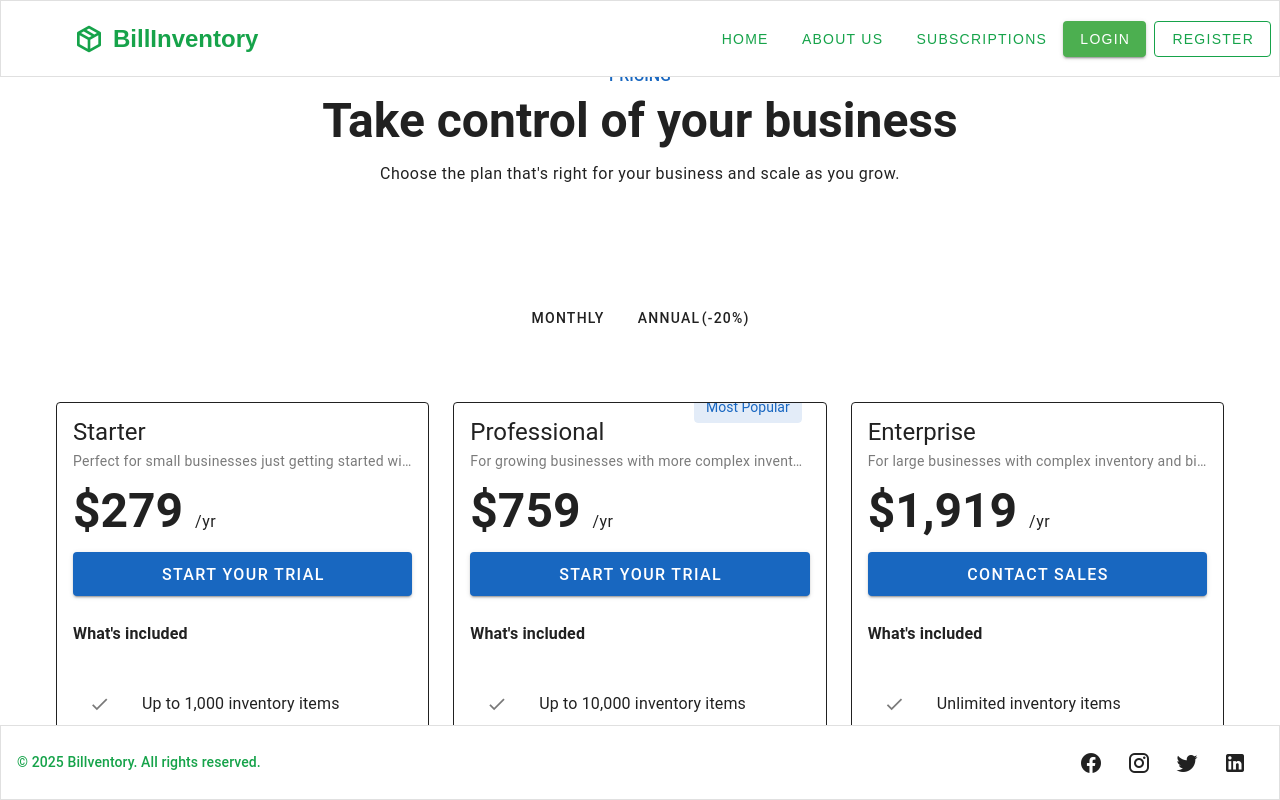
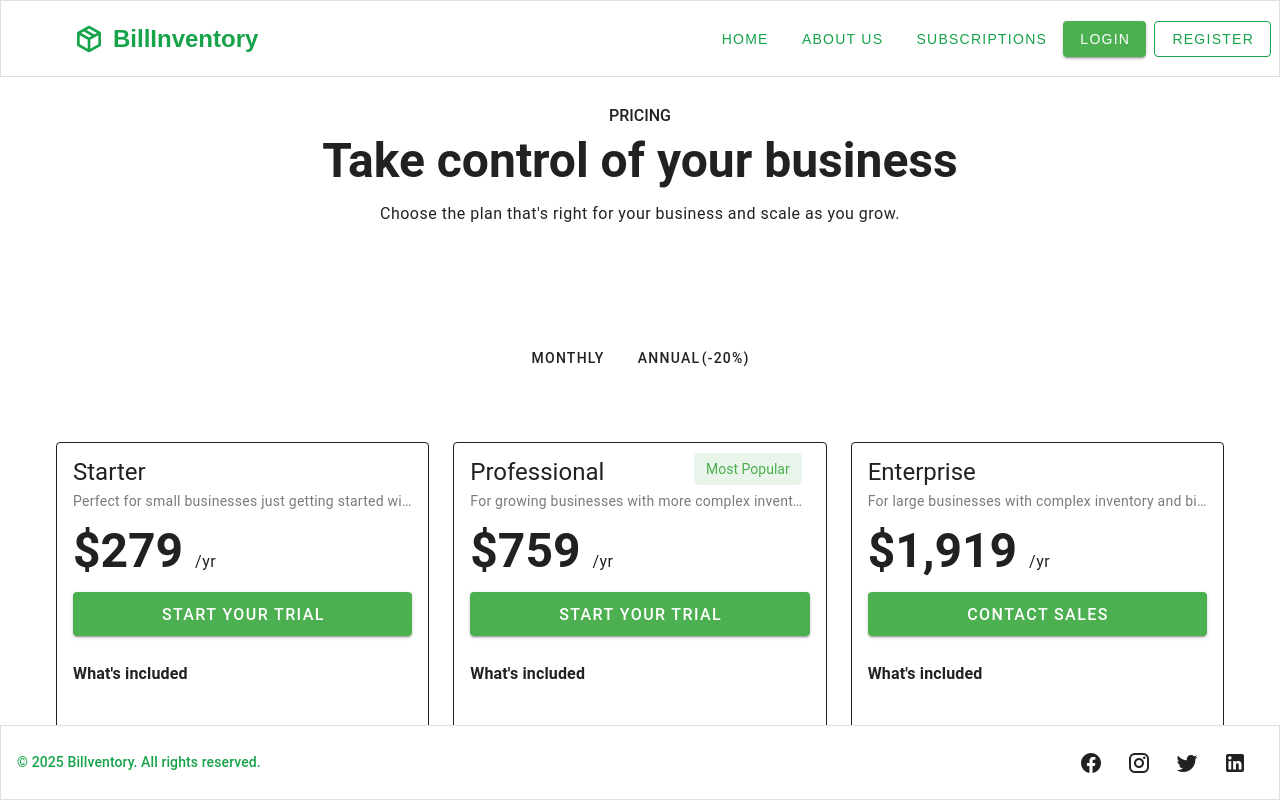
Before and after one commit to yash-jakasaniya-fero/Billventory, a Vue app in the folder frontend/: page /subscriptions in a window 1280 px wide. Shown: the top 800 px of the page. Built offline with nearby package versions, Linux system fonts and the light colour scheme.

Commit message:
Color Chnage in icon and card

```diff
--- a/frontend/src/layouts/HomePageLayout.vue
+++ b/frontend/src/layouts/HomePageLayout.vue
@@ -1,5 +1,5 @@
 <template>
-  <v-app>
+  <v-app class="pa-10">
     <v-app-bar app fixed flat height="75" class="shared-bar border">
       <v-list-item class="justify-center">
         <!-- <img src="/App_logo.ico" style="width: 200px;" /> -->
--- a/frontend/src/views/AboutUs.vue
+++ b/frontend/src/views/AboutUs.vue
@@ -117,7 +117,7 @@
     <v-container fluid class="py-12 bg-primary-lighten-5">
         <v-row justify="center">
             <v-col cols="12" md="10" lg="8" class="text-center">
-                <span class="text-uppercase text-primary font-weight-medium">Our Team</span>
+                <span class="text-uppercase text-green-600 font-weight-medium">Our Team</span>
                 <h2 class="text-h4 font-weight-bold mt-2 mb-3">
                     The people behind Billventory
                 </h2>
@@ -198,8 +198,8 @@
                 <v-list>
                     <v-list-item>
                         <template v-slot:prepend>
-                            <v-avatar color="primary" rounded>
-                                <v-icon icon="mdi-flash" color="text-green-600"></v-icon>
+                            <v-avatar color="green" rounded>
+                                <v-icon icon="mdi-flash"></v-icon>
                             </v-avatar>
                         </template>
                         <v-list-item-title class="text-h6">Lightning Fast Performance</v-list-item-title>
@@ -215,7 +215,7 @@
                 <v-list>
                     <v-list-item>
                         <template v-slot:prepend>
-                            <v-avatar color="primary" rounded>
+                            <v-avatar color="green" rounded>
                                 <v-icon icon="mdi-shield" color="text-green-600"></v-icon>
                             </v-avatar>
                         </template>
@@ -233,7 +233,7 @@
                 <v-list>
                     <v-list-item>
                         <template v-slot:prepend>
-                            <v-avatar color="primary" rounded>
+                            <v-avatar color="green" rounded>
                                 <v-icon icon="mdi-cellphone" color="white"></v-icon>
                             </v-avatar>
                         </template>
@@ -250,7 +250,7 @@
                 <v-list>
                     <v-list-item>
                         <template v-slot:prepend>
-                            <v-avatar color="primary" rounded>
+                            <v-avatar color="green" rounded>
                                 <v-icon icon="mdi-headphones" color="white"></v-icon>
                             </v-avatar>
                         </template>
--- a/frontend/src/views/Subscription.vue
+++ b/frontend/src/views/Subscription.vue
@@ -1,9 +1,9 @@
 <template>
   <!-- Pricing Header -->
-  <v-container class="py-16">
+  <v-container class="pa-16 text-green-600">
     <v-row justify="center">
       <v-col cols="12" md="8" class="text-center">
-        <span class="text-uppercase text-primary font-weight-medium">Pricing</span>
+        <span class="text-uppercase text-green-600 font-weight-medium">Pricing</span>
         <h1 class="text-h3 font-weight-bold mt-2 mb-4">
           Take control of your business
         </h1>
@@ -18,7 +18,7 @@
   <v-container>
     <v-row justify="center">
       <v-col cols="12" md="8" lg="6" class="text-center">
-        <v-btn-toggle v-model="billingInterval" color="primary" mandatory rounded="pill" density="comfortable">
+        <v-btn-toggle v-model="billingInterval" color="green" mandatory rounded="pill" density="comfortable">
           <v-btn value="monthly">Monthly</v-btn>
           <v-btn value="annual">Annual <span class="text-primary-darken-2">(-20%)</span></v-btn>
         </v-btn-toggle>
@@ -43,7 +43,7 @@
               {{ billingInterval === 'monthly' ? '$29' : '$279' }}
               <span class="text-body-1 font-weight-regular">/{{ billingInterval === 'monthly' ? 'mo' : 'yr' }}</span>
             </div>
-            <v-btn block color="primary" size="large" class="mb-6">
+            <v-btn block color="green" size="large" class="mb-6">
               Start your trial
             </v-btn>
             <h3 class="text-subtitle-1 font-weight-bold mb-4">What's included</h3>
@@ -61,8 +61,8 @@
       <v-col cols="12" md="4">
         <v-card class="h-100" color="primary-lighten-5" variant="outlined" border>
           <v-card-item>
-            <div class="position-absolute" style="top: -12px; right: 24px;">
-              <v-chip color="primary" label>Most Popular</v-chip>
+            <div class="position-absolute" style="top: 10px; right: 24px;">
+              <v-chip color="green" label>Most Popular</v-chip>
             </div>
             <v-card-title class="text-h5">Professional</v-card-title>
             <v-card-subtitle>
@@ -74,7 +74,7 @@
               {{ billingInterval === 'monthly' ? '$79' : '$759' }}
               <span class="text-body-1 font-weight-regular">/{{ billingInterval === 'monthly' ? 'mo' : 'yr' }}</span>
             </div>
-            <v-btn block color="primary" size="large" class="mb-6">
+            <v-btn block color="green" size="large" class="mb-6">
               Start your trial
             </v-btn>
             <h3 class="text-subtitle-1 font-weight-bold mb-4">What's included</h3>
@@ -104,7 +104,7 @@
               {{ billingInterval === 'monthly' ? '$199' : '$1,919' }}
               <span class="text-body-1 font-weight-regular">/{{ billingInterval === 'monthly' ? 'mo' : 'yr' }}</span>
             </div>
-            <v-btn block color="primary" size="large" class="mb-6">
+            <v-btn block color="green" size="large" class="mb-6">
               Contact sales
             </v-btn>
             <h3 class="text-subtitle-1 font-weight-bold mb-4">What's included</h3>
```
